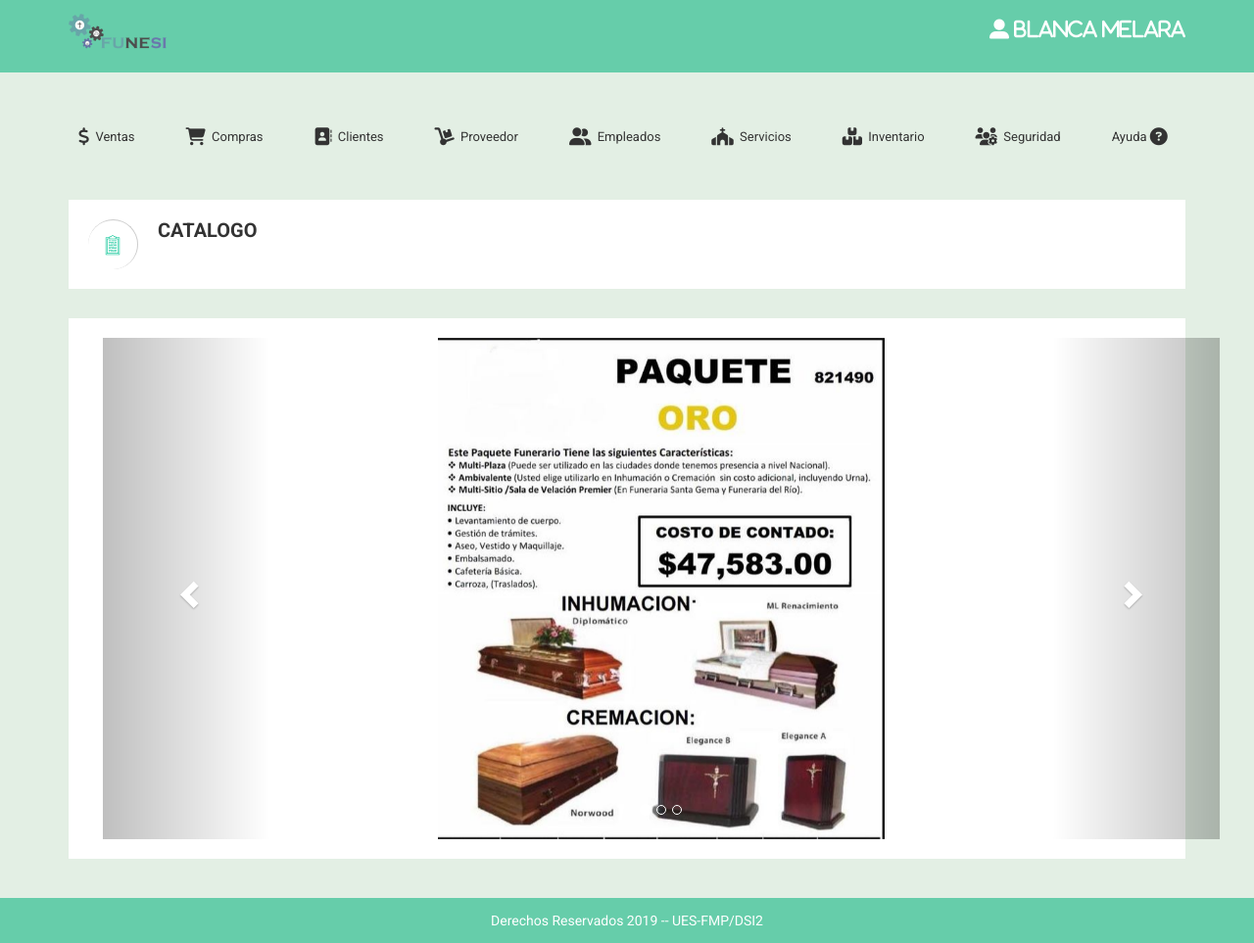
After one commit to blnqx892/notika, a PHP site: page /Catalogo.php in a window 1280 px wide. The commit adds this page. Shown: the whole page at 98% size. Run offline with PHP 8.4, Linux system fonts and the light colour scheme; some libraries are stand-ins or nearby versions; some web fonts are replaced.

Commit message:
Actualizacion 3

```diff
--- /dev/null
+++ b/green-horizotal/Catalogo.php
@@ -0,0 +1,166 @@
+<!doctype html>
+<html class="no-js" lang="">
+<!--IMPORTE head desde Menu/apertura-->
+<?php include("Menu/apertura.php"); ?>
+<!--IMPORTE head desde Menu/apertura-->
+
+<body>
+  <!-- Importe menu desde Menu/menu-->
+  <?php include("Menu/menu.php"); ?>
+  <!-- End Header Top Area -->
+  <!-- Breadcomb area Start-->
+  <div class="breadcomb-area">
+    <div class="container">
+      <div class="row">
+        <div class="col-lg-12 col-md-12 col-sm-12 col-xs-12">
+          <div class="breadcomb-list">
+            <div class="row">
+              <div class="col-lg-6 col-md-6 col-sm-6 col-xs-12">
+                <div class="breadcomb-wp">
+                  <div class="breadcomb-icon">
+                    <i class="notika-icon notika-form"></i>
+                  </div>
+                  <div class="breadcomb-ctn">
+                    <h2>CATALOGO</h2>
+                  </div>
+                </div>
+              </div>
+            </div>
+          </div>
+        </div>
+      </div>
+    </div>
+  </div>
+  <!-- Breadcomb area End-->
+  <!-- Inbox area Start-->
+  <div class="inbox-area">
+    <div class="container">
+      <div class="col-lg-14 col-md-14 col-sm-14 col-xs-14">
+        <div class="form-element-list">
+        <div><center><div class="container">
+        <div id="myCarousel" class="carousel slide" data-ride="carousel">
+    <!-- Indicators -->
+    <ol class="carousel-indicators">
+      <li data-target="#myCarousel" data-slide-to="0" class="active"></li>
+      <li data-target="#myCarousel" data-slide-to="1"></li>
+      <li data-target="#myCarousel" data-slide-to="2"></li>
+    </ol>
+
+    <!-- Wrapper for slides -->
+    <center><div class="carousel-inner">
+      <div class="item active">
+        <img src="img/logo/paquete.jpg" alt="" style="width:40%;">
+      </div>
+
+      <div class="item">
+        <img src="img/logo/paquete.jpg" alt="" style="width:40%;">
+      </div>
+
+      <div class="item">
+        <img src="img/logo/paquete.jpg" alt="" style="width:40%;">
+      </div>
+    </div></center>
+
+    <!-- Left and right controls -->
+    <a class="left carousel-control" href="#myCarousel" data-slide="prev">
+      <span class="glyphicon glyphicon-chevron-left"></span>
+      <span class="sr-only">Anterior</span>
+    </a>
+    <a class="right carousel-control" href="#myCarousel" data-slide="next">
+      <span class="glyphicon glyphicon-chevron-right"></span>
+      <span class="sr-only">Siguiente</span>
+    </a>
+  </div>
+</div>
+
+        </div></center></div>
+
+      </div>
+    </div>
+  </div>
+  <!-- Inbox area End-->
+  <!-- Start Footer area-->
+  <div class="footer-copyright-area">
+    <div class="container">
+      <div class="row">
+        <div class="col-lg-12 col-md-12 col-sm-12 col-xs-12">
+          <div class="footer-copy-right">
+            <p>Derechos Reservados 2019 -- UES-FMP/DSI2
+          </div>
+        </div>
+      </div>
+    </div>
+  </div>
+  <!-- End Footer area-->
+  <!-- jquery
+		============================================ -->
+  <script src="js/vendor/jquery-1.12.4.min.js"></script>
+  <!-- bootstrap JS
+		============================================ -->
+  <script src="js/bootstrap.min.js"></script>
+  <!-- wow JS
+		============================================ -->
+  <script src="js/wow.min.js"></script>
+  <!-- price-slider JS
+		============================================ -->
+  <script src="js/jquery-price-slider.js"></script>
+  <!-- owl.carousel JS
+		============================================ -->
+  <script src="js/owl.carousel.min.js"></script>
+  <!-- scrollUp JS
+		============================================ -->
+  <script src="js/jquery.scrollUp.min.js"></script>
+  <!-- meanmenu JS
+		============================================ -->
+  <script src="js/meanmenu/jquery.meanmenu.js"></script>
+  <!-- counterup JS
+		============================================ -->
+  <script src="js/counterup/jquery.counterup.min.js"></script>
+  <script src="js/counterup/waypoints.min.js"></script>
+  <script src="js/counterup/counterup-active.js"></script>
+  <!-- mCustomScrollbar JS
+		============================================ -->
+  <script src="js/scrollbar/jquery.mCustomScrollbar.concat.min.js"></script>
+  <!-- sparkline JS
+		============================================ -->
+  <script src="js/sparkline/jquery.sparkline.min.js"></script>
+  <script src="js/sparkline/sparkline-active.js"></script>
+  <!-- flot JS
+		============================================ -->
+  <script src="js/flot/jquery.flot.js"></script>
+  <script src="js/flot/jquery.flot.resize.js"></script>
+  <script src="js/flot/flot-active.js"></script>
+  <!-- knob JS
+		============================================ -->
+  <script src="js/knob/jquery.knob.js"></script>
+  <script src="js/knob/jquery.appear.js"></script>
+  <script src="js/knob/knob-active.js"></script>
+  <!--  wave JS
+		============================================ -->
+  <script src="js/wave/waves.min.js"></script>
+  <script src="js/wave/wave-active.js"></script>
+  <!-- icheck JS
+		============================================ -->
+  <script src="js/icheck/icheck.min.js"></script>
+  <script src="js/icheck/icheck-active.js"></script>
+  <!--  Chat JS
+		============================================ -->
+  <script src="js/chat/jquery.chat.js"></script>
+  <!--  todo JS
+		============================================ -->
+  <script src="js/todo/jquery.todo.js"></script>
+  <!-- plugins JS
+		============================================ -->
+  <script src="js/plugins.js"></script>
+  <!-- main JS
+		============================================ -->
+  <script src="js/plugins.js"></script>
+  <!-- Data Table JS
+    ============================================ -->
+  <script src="js/data-table/jquery.dataTables.min.js"></script>
+  <script src="js/data-table/data-table-act.js"></script>
+  <!-- main JS
+    ============================================ -->
+</body>
+
+</html>
--- a/green-horizotal/Menu/apertura.php
+++ b/green-horizotal/Menu/apertura.php
@@ -7,6 +7,10 @@
   <title>FUNESI</title>
   <meta name="description" content="">
   <meta name="viewport" content="width=device-width, initial-scale=1">
+
+  <script src="https://ajax.googleapis.com/ajax/libs/jquery/3.4.1/jquery.min.js"></script>
+  <script src="https://maxcdn.bootstrapcdn.com/bootstrap/3.4.0/js/bootstrap.min.js"></script>
+
 
   <link rel="stylesheet" href="fonts/style.css">
 
--- a/green-horizotal/Menu/menu.php
+++ b/green-horizotal/Menu/menu.php
@@ -111,7 +111,7 @@
               </li>
               <li><a href="ListaServicios.php">Control Servicios</a>
               </li>
-              <li><a href="">Catalogo</a>
+              <li><a href="Catalogo.php">Catalogo</a>
               </li>
             </ul>
           </div>
```
Also changed, not shown: green-horizotal/img/logo/paquete.jpg (added).
